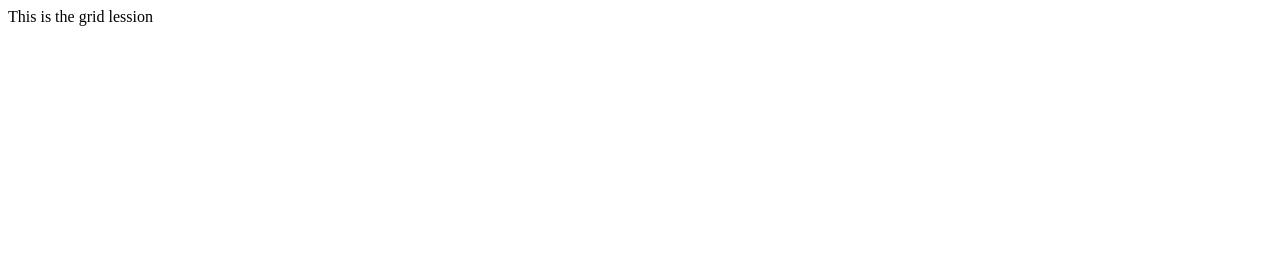
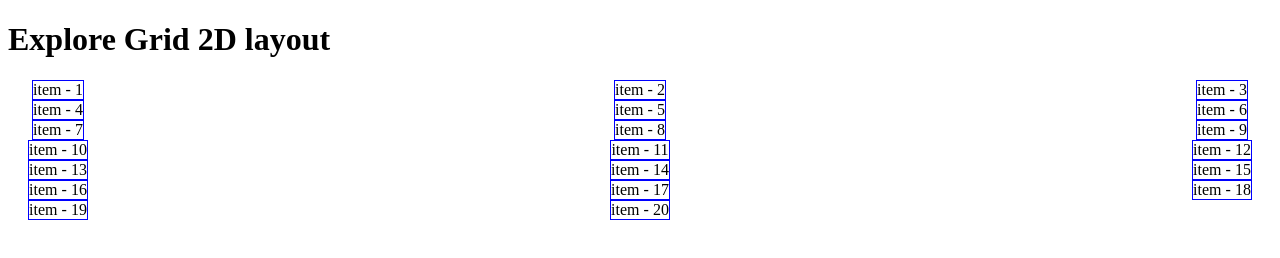
Before and after one commit to walidkhan02013/msb_wordpress_practice, a website: page src/grid.html in a window 1280 px wide. Drawn offline with Linux system fonts and the light colour scheme.

Commit message:
basic grid

```diff
--- a/css/grid-style.css
+++ b/css/grid-style.css
@@ -0,0 +1,16 @@
+.item{
+    border: 1px solid blue;
+}
+
+.container{
+     display: grid;
+   /* grid-template-columns: 200px 200px; */
+
+   /* grid-template-columns: repeat(2,100px); */
+
+   /* grid-template-columns: repeat(2,1fr); */
+
+   grid-template-columns: 100px auto 100px;
+
+   justify-items: center;
+}
--- a/src/grid.html
+++ b/src/grid.html
@@ -7,6 +7,29 @@
     <title>GRID Layout</title>
 </head>
 <body>
-    This is the grid lession
+  <h1>Explore Grid 2D layout</h1>
+
+  <div class="container">
+    <div class="item">item - 1</div>
+    <div class="item">item - 2</div>
+    <div class="item">item - 3</div>
+    <div class="item">item - 4</div>
+    <div class="item">item - 5</div>
+    <div class="item">item - 6</div>
+    <div class="item">item - 7</div>
+    <div class="item">item - 8</div>
+    <div class="item">item - 9</div>
+    <div class="item">item - 10</div>
+    <div class="item">item - 11</div>
+    <div class="item">item - 12</div>
+    <div class="item">item - 13</div>
+    <div class="item">item - 14</div>
+    <div class="item">item - 15</div>
+    <div class="item">item - 16</div>
+    <div class="item">item - 17</div>
+    <div class="item">item - 18</div>
+    <div class="item">item - 19</div>
+    <div class="item">item - 20</div>
+  </div>
 </body>
 </html>
```
